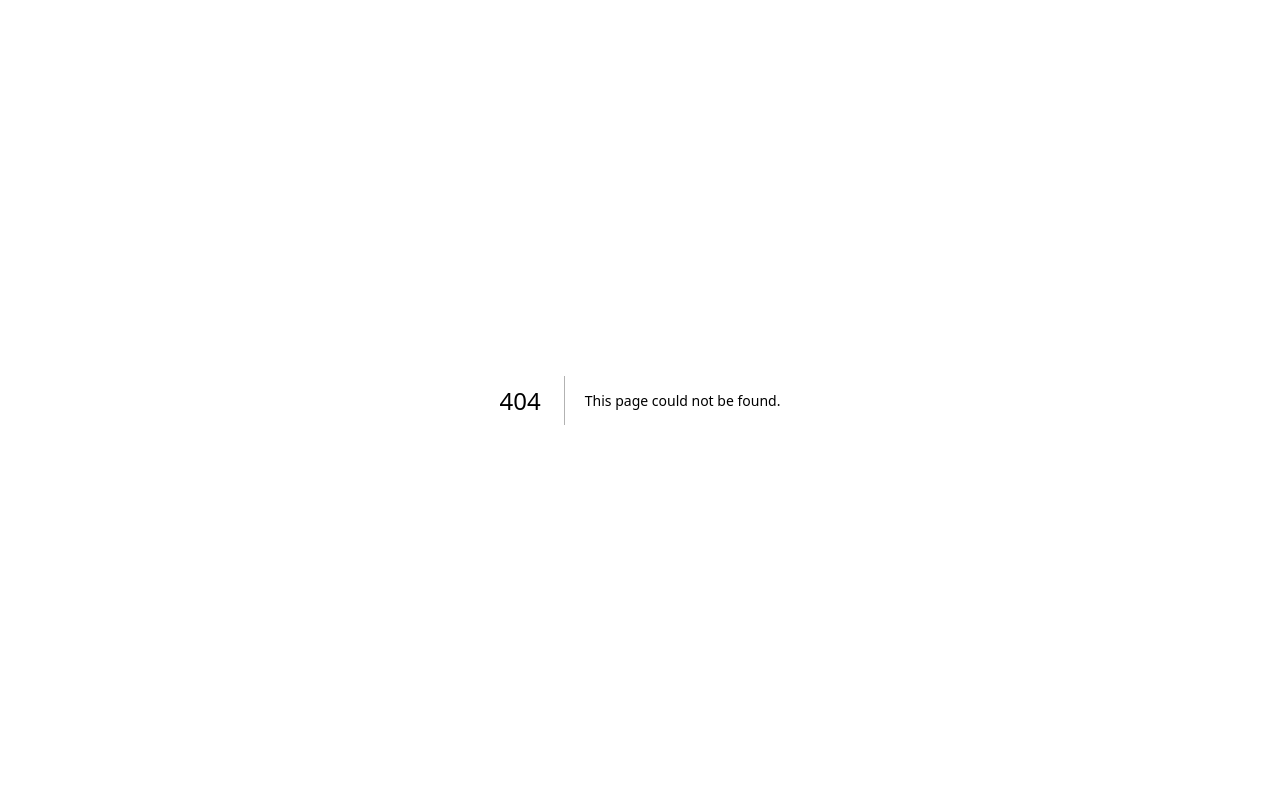
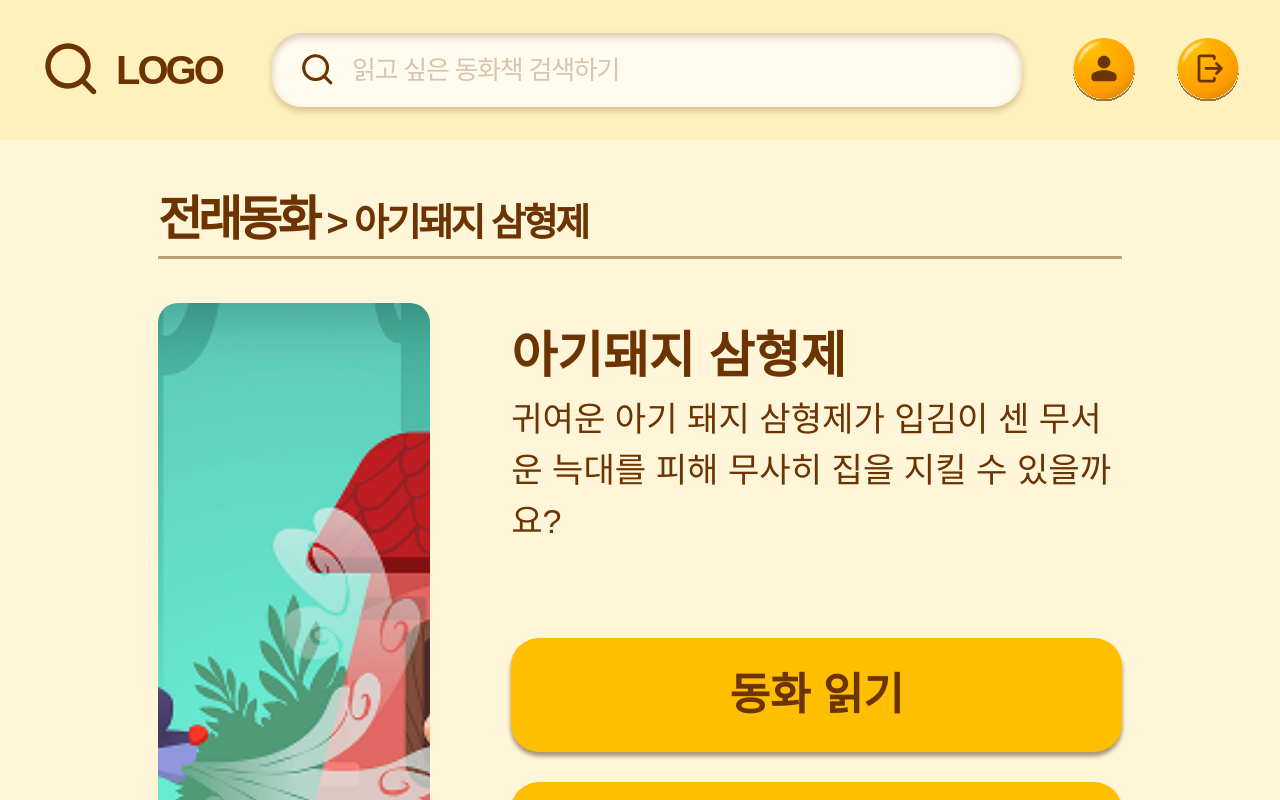
Before and after one commit to 25-capstone-design-kyonggiBucks/Web, a Next.js app: page /home/1 in a window 1280 px wide. Before the commit this address had no page. Shown: the top 800 px of the page. Built offline with nearby package versions, Linux system fonts and the light colour scheme; a web font is replaced by a local one.

Commit message:
feat: 동화영상 선택 화면 구현

```diff
--- /dev/null
+++ b/app/(with-navbar)/home/[bookId]/page.tsx
@@ -0,0 +1,57 @@
+"use client";
+
+import Image from "next/image";
+import MainButton from "@/components/MainButton";
+import booksData from "../../../../mocks/bookList.json";
+import { useParams } from "next/navigation";
+
+export default function BookDetailPage() {
+  const params = useParams();
+  const bookId = Number(params.bookId);
+
+  const { data: BOOKS } = booksData;
+
+  const book = BOOKS.find((b) => b.bookId === bookId);
+
+  if (!book) {
+    return <div className="p-8">존재하지 않는 동화입니다.</div>;
+  }
+
+  const typeLabel = book.bookType === "FOLKTALE" ? "전래동화" : "세계명작";
+
+  return (
+    <div className="flex flex-col px-[158px] py-[44px] bg-sub-color min-h-screen font-nanum text-text-brown">
+      <p className="font-extrabold leading-normal">
+        <span className="text-[48px] tracking-[-0.09em]"> {typeLabel} </span>
+        <span className="text-[38px] tracking-[-0.071em]">
+          &gt; {book.title}
+        </span>
+      </p>
+      <hr className="border-t-[3px] border-text-brown opacity-[0.45] w-full mb-[44px]" />
+      <div className="flex flex-row gap-[81px]">
+        {/* 왼쪽: 썸네일 이미지 */}
+        <div className="relative w-[915px] h-[610px]  rounded-[20px] overflow-hidden">
+          <Image
+            src={book.imageURL}
+            alt={book.title}
+            fill
+            className="object-cover"
+          />
+        </div>
+
+        {/* 오른쪽: 텍스트 + 버튼 */}
+        <div className="flex-1 flex flex-col justify-center">
+          <h1 className="text-[49.856px] font-extrabold leading-normal">
+            {book.title}
+          </h1>
+          <p className="text-[34.112px] font-normal">{book.summary}</p>
+
+          <div className="flex flex-col gap-[30px] mt-[90px] items-center">
+            <MainButton type="button">동화 읽기</MainButton>
+            <MainButton type="button">동화에 얼굴 넣기</MainButton>
+          </div>
+        </div>
+      </div>
+    </div>
+  );
+}
--- a/app/(with-navbar)/home/page.tsx
+++ b/app/(with-navbar)/home/page.tsx
@@ -1,7 +1,8 @@
 "use client";
 
 import Image from "next/image";
-import booksData from "../mocks/bookList.json";
+import booksData from "../../../mocks/bookList.json";
+import { useRouter } from "next/navigation";
 import { useState } from "react";
 const MOCK_BOOKS = booksData.data;
 
@@ -21,6 +22,7 @@ export default function Home() {
     startIndex,
     startIndex + itemsPerPage
   );
+  const router = useRouter();
 
   const handleTabChange = (type: "FOLKTALE" | "CLASSIC") => {
     setCurrentType(type);
@@ -58,10 +60,11 @@ export default function Home() {
       </div>
 
       {/* 동화 카드 그리드 */}
-      <div className="grid grid-cols-3 gap-[61px] w-full ">
+      <div className="grid grid-cols-3 gap-[61px] w-full">
         {displayedBooks.map((book) => (
           <div
             key={book.bookId}
+            onClick={() => router.push(`/home/${book.bookId}`)}
             className="rounded-[30px] bg-[#FFFEF6] shadow-[0px_4px_4px_rgba(108,52,1,0.25),_inset_0px_4px_10px_rgba(108,52,1,0.15)] text-center flex flex-col"
           >
             <div className="relative w-full aspect-[526/256] mb-[21px]">
--- a/tsconfig.json
+++ b/tsconfig.json
@@ -1,5 +1,6 @@
 {
   "compilerOptions": {
+    "baseUrl": ".",
     "target": "ES2017",
     "lib": ["dom", "dom.iterable", "esnext"],
     "allowJs": true,
@@ -19,7 +20,7 @@
       }
     ],
     "paths": {
-      "@/*": ["./src/*"]
+      "@/*": ["./*"]
     }
   },
   "include": [
```
Also changed, not shown: mocks/bookList.json (renamed from app/(with-navbar)/mocks/bookList.json).
